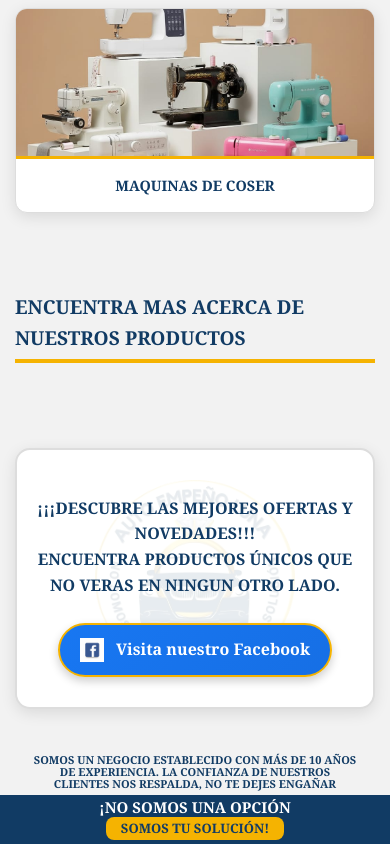
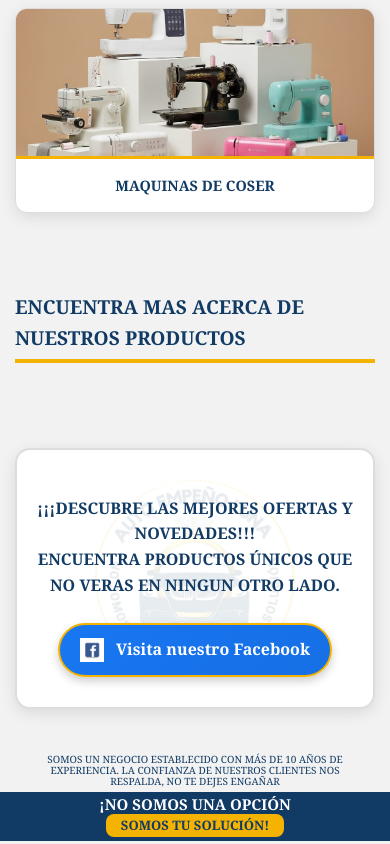
Before and after one commit to RobertHdz/PaginaWeb_Empeno, a plain HTML site: page ventas.html in a window 390 px wide. Shown: the part 5654-6498 px from the top of the page. Drawn offline with Linux system fonts and the light colour scheme.

Commit message:
Reducir tamaño de letra del mensaje final al mínimo legible

```diff
--- a/global.css
+++ b/global.css
@@ -213,11 +213,11 @@ header {
 .mensaje-final {
     text-align: center;
     color: var(--primary-blue);
-    font-weight: 600;
+    font-weight: 500;
     padding: 0px 10%;
     max-width: 800px;
     margin: 5px auto;
-    font-size: 13px;
+    font-size: 11px;
     line-height: 1.2;
 }
 
@@ -330,7 +330,7 @@ footer.frase-final .highlight:hover {
     }
 
     .mensaje-final {
-        font-size: 11px;
+        font-size: 10px;
         padding: 0px 8%;
         line-height: 1.1;
         margin-bottom: 5px;
```
Also changed, not shown: index.html (+2 -2 lines).
